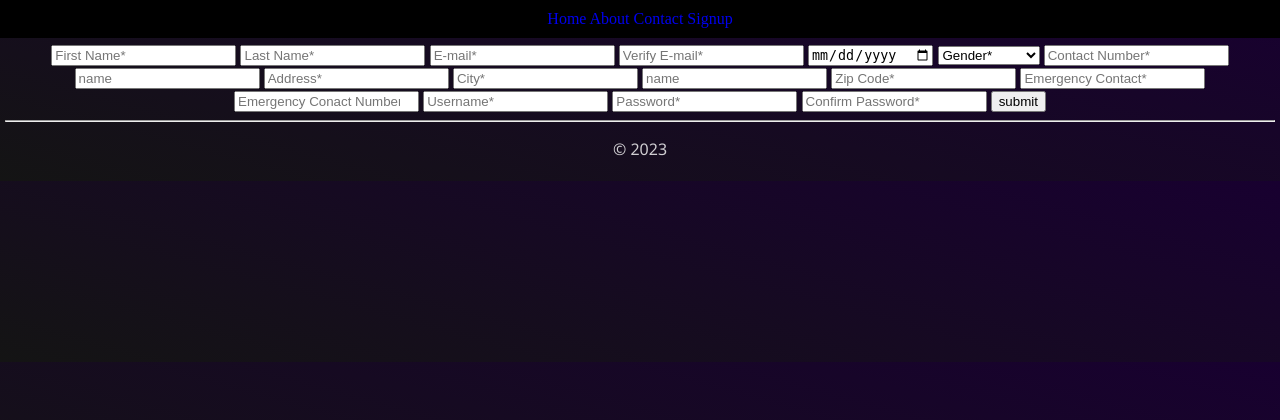
After one commit to averybrubeck/get_lifted, a Python web app: template templates/signup.html in a window 1280 px wide. The commit adds this page. Shown: the top 420 px of the page. Run offline with Jinja, Linux system fonts and the light colour scheme; the template is opened without the code that fills it, so the values that code supplies are empty.

Commit message:
signup route and from`

```diff
--- a/templates/layout.html
+++ b/templates/layout.html
@@ -11,7 +11,7 @@
             <a href="{{ url_for('home') }}" class="navbar-brand">Home</a>
             <a href="{{ url_for('about') }}" class="navbar-item">About</a>
             <a href="{{ url_for('contact') }}" class="navbar-item">Contact</a>
-            <a href="{{ url_for('login') }}" class="navbar-item">Login</a>
+            <a href="{{ url_for('signup') }}" class="navbar-item">Signup</a>
         </div>
 
         <div class="body-content">
@@ -19,7 +19,7 @@
             {% endblock %}
             <hr/>
             <footer>
-                <p>&copy; 2018</p>
+                <p>&copy; 2023</p>
             </footer>
         </div>
     </body>
--- /dev/null
+++ b/templates/signup.html
@@ -0,0 +1,31 @@
+{% extends "layout.html" %}
+{% block title %}Signup{% endblock %}
+
+{% block content %}
+<!--fix gender drop down, add country and state drop downs-->
+<form action="/signup" method="post">
+    <input type="text" name="first_name" placeholder="First Name*">
+    <input type="text" name="last_name" placeholder="Last Name*">
+    <input type="text" name="email" placeholder="E-mail*">
+    <input type="text" name="email_confirmation" placeholder="Verify E-mail*">
+    <input type="date" id="birthday" name="birthday" placeholder="date of birth">
+    <select name="gender">
+        <option value="" disabled selected>Gender*</option>
+        <option value="male">Male</option>
+        <option value="femail">Female</option>
+        <option value="na">Not Specified</option>
+    </select>
+    <input type="number" name="phone" placeholder="Contact Number*">
+    <input type="text" name="name" placeholder="name">
+    <input type="text" name="address" placeholder="Address*">
+    <input type="text" name="city" placeholder="City*">
+    <input type="text" name="name" placeholder="name">
+    <input type="number" name="zip" placeholder="Zip Code*">
+    <input type="text" name="emergency_contact_name" placeholder="Emergency Contact*">
+    <input type="number" name="emergency_contact_number" placeholder="Emergency Conact Number*">
+    <input type="text" name="username" placeholder="Username*">
+    <input type="text" name="password" placeholder="Password*">
+    <input type="text" name="password_confirmation" placeholder="Confirm Password*">
+    <input type="submit" value="submit">
+</form>
+{% endblock %}
```
Also changed, not shown: templates/login.html (deleted, +0 -9 lines), views.py (+24 -9 lines).
